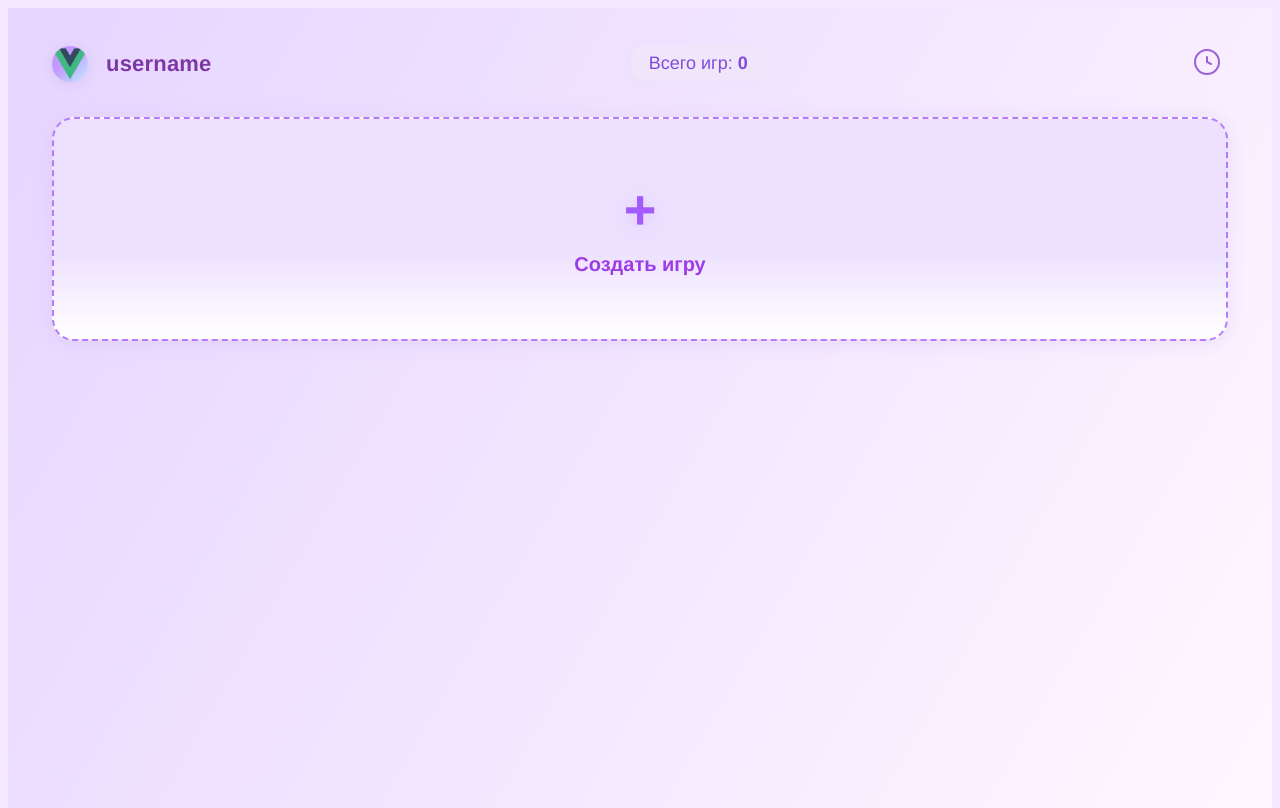
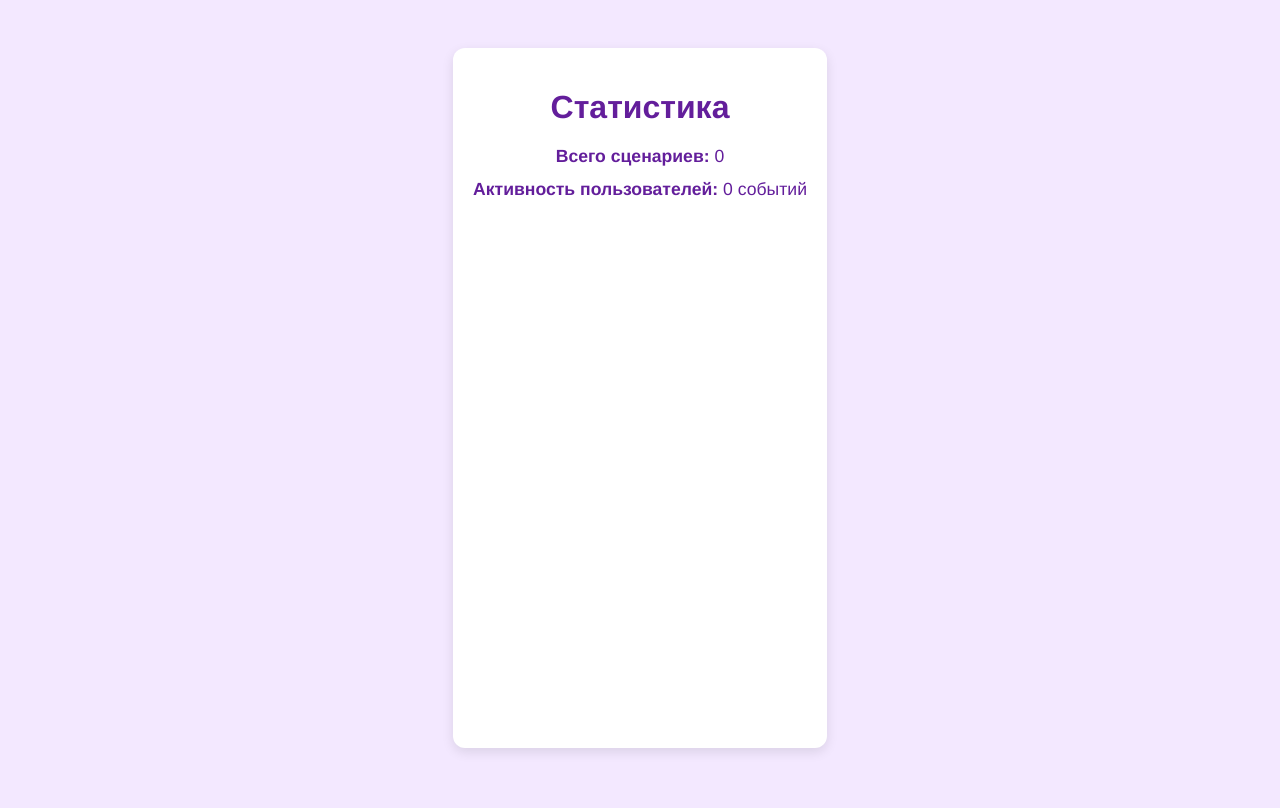
Before and after one commit to MiromanovDaniil/script-service-frontend, a Vue app: page /stats in a window 1280 px wide. Before the commit this address led to /. Built offline with nearby package versions, Linux system fonts and the light colour scheme.

Commit message:
Add statistics page

```diff
--- /dev/null
+++ b/src/components/StatisticsPage.vue
@@ -0,0 +1,63 @@
+<template>
+  <div class="stats-page">
+    <h1>Статистика</h1>
+    <div class="stat-item"><strong>Всего сценариев:</strong> {{ totalScripts }}</div>
+    <div class="stat-item"><strong>Активность пользователей:</strong> {{ logsCount }} событий</div>
+    <div class="stat-item" v-for="game in state.games" :key="game.id">
+      <strong>{{ game.name }}:</strong>
+      <span>{{ getGameProgress(game) }}% завершено</span>
+    </div>
+  </div>
+</template>
+
+<script>
+import { state } from '@/store'
+import logger from '@/logger'
+
+export default {
+  name: 'StatisticsPage',
+  computed: {
+    state() {
+      return state
+    },
+    logsCount() {
+      return logger.logs.length
+    },
+    totalScripts() {
+      let count = 0
+      state.games.forEach((g) => {
+        g.scenes?.forEach((s) => {
+          count += s.scripts?.length || 0
+        })
+      })
+      return count
+    },
+  },
+  methods: {
+    getGameProgress(game) {
+      if (!game.scenes || game.scenes.length === 0) return 0
+      const completed = game.scenes.filter((s) => (s.scripts?.length || 0) > 0).length
+      return Math.round((completed / game.scenes.length) * 100)
+    },
+  },
+}
+</script>
+
+<style scoped>
+.stats-page {
+  max-width: 600px;
+  margin: 40px auto;
+  padding: 20px;
+  background: #fff;
+  border-radius: 12px;
+  box-shadow: 0 4px 12px rgba(0, 0, 0, 0.1);
+}
+.stats-page h1 {
+  margin-bottom: 20px;
+  text-align: center;
+}
+.stat-item {
+  margin-bottom: 12px;
+  font-size: 1.1rem;
+}
+</style>
--- a/src/router/index.js
+++ b/src/router/index.js
@@ -4,6 +4,7 @@ import GamesPage from '@/components/Games/GamesPage.vue'
 import LoginPage from '@/components/LoginPage.vue'
 import RegisterPage from '@/components/RegisterPage.vue'
 import UserProfilePage from '@/components/UserProfilePage.vue'
+import StatisticsPage from '@/components/StatisticsPage.vue'
 
 const routes = [
   { path: '/', name: 'main', component: GamesPage },
@@ -11,6 +12,7 @@ const routes = [
   { path: '/login', name: 'login', component: LoginPage },
   { path: '/register', name: 'register', component: RegisterPage },
   { path: '/profile', name: 'profile', component: UserProfilePage },
+  { path: '/stats', name: 'stats', component: StatisticsPage },
 ]
 
 const router = createRouter({
```
